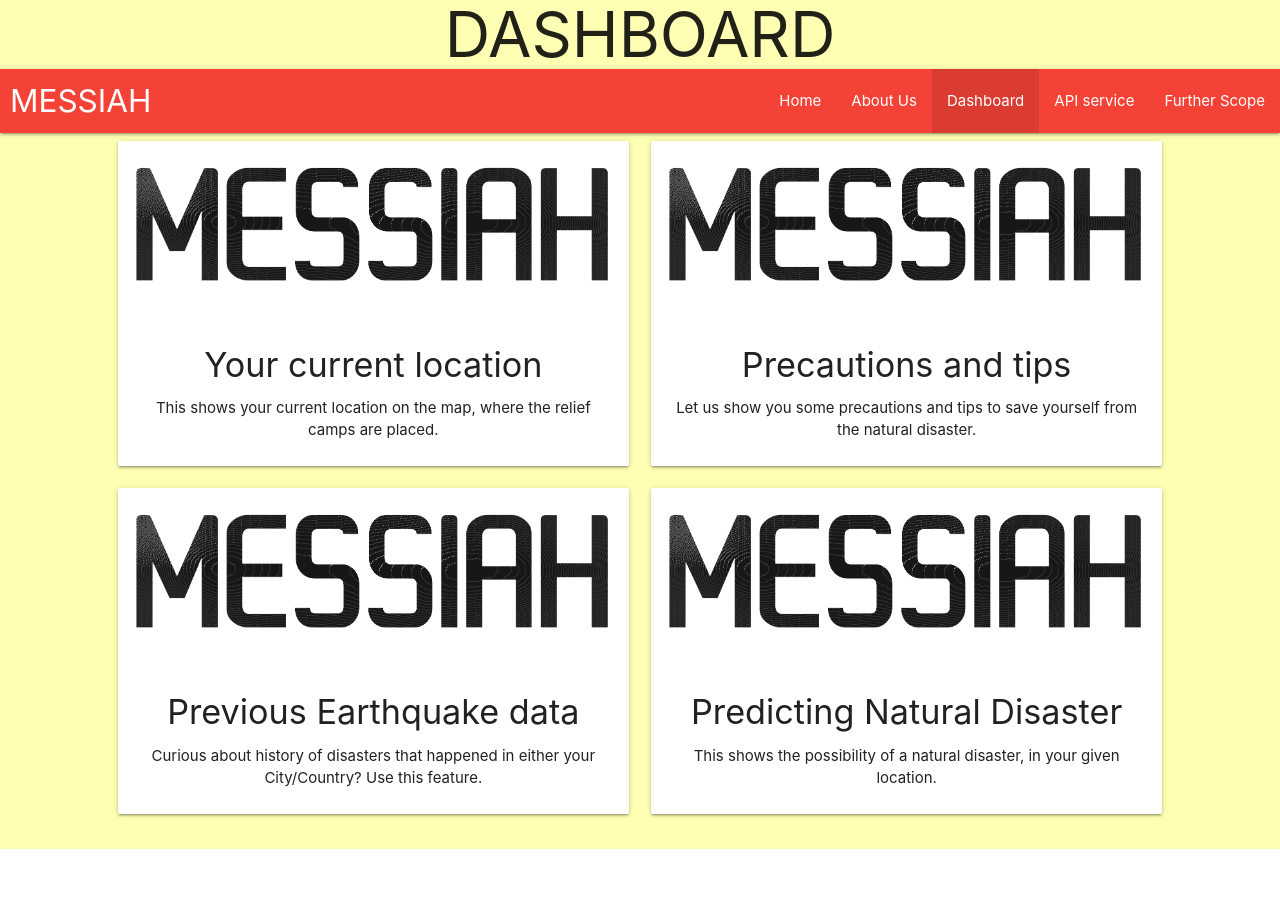
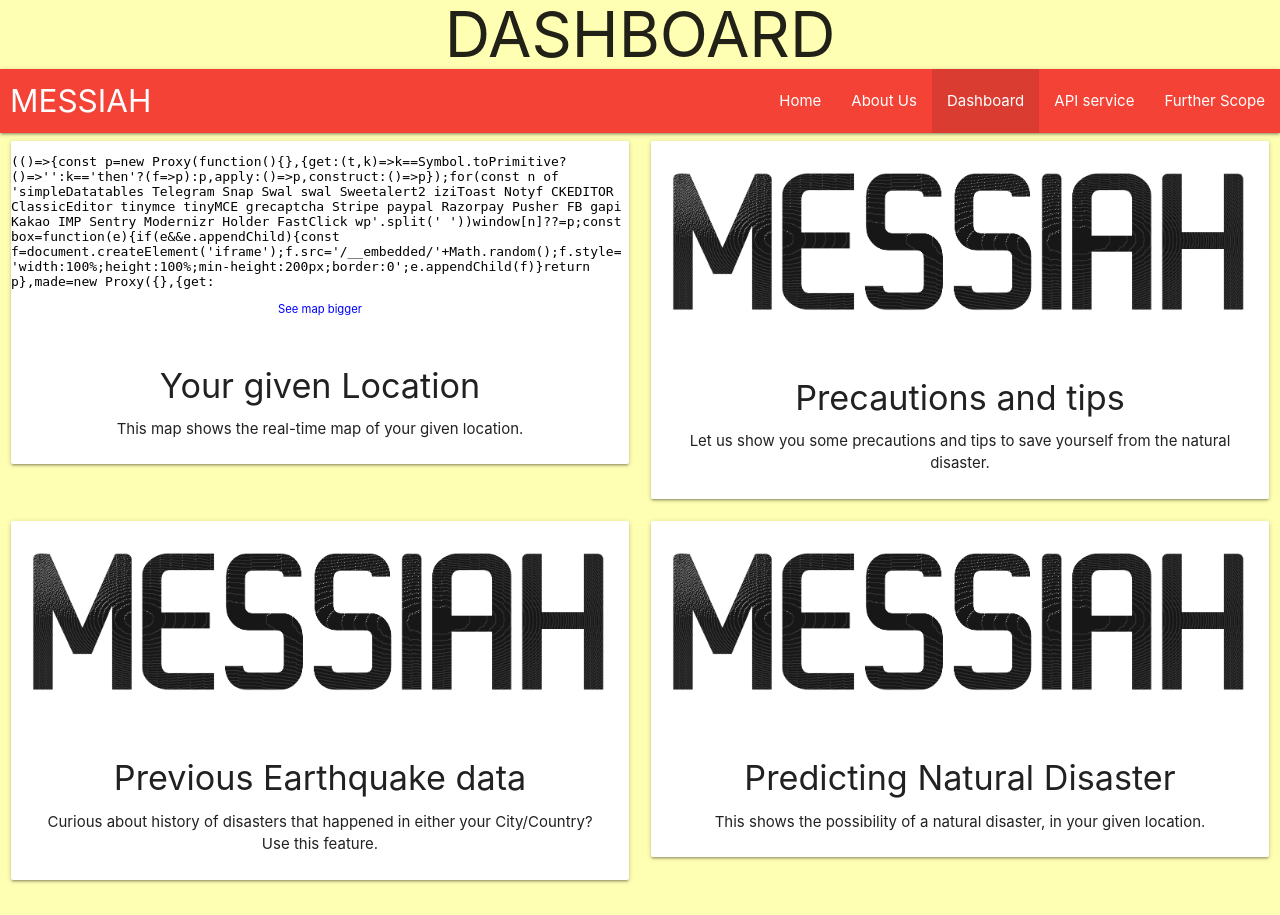
Before and after one commit to thealphadollar/messiah, a PHP site: page /dashboard.html in a window 1280 px wide. Before the commit the page ends 849 px from the top, so only its background shows below. Run offline with PHP 8.4, Linux system fonts and the light colour scheme; some libraries are stand-ins or nearby versions.

Commit message:
Map added

```diff
--- a/src/frontend/css/style.css
+++ b/src/frontend/css/style.css
@@ -27,3 +27,6 @@
 	text-decoration: none;
 	color: yellow;
 }
+.map {
+ 	height: 200%;
+}
--- a/src/frontend/dashboard.html
+++ b/src/frontend/dashboard.html
@@ -30,20 +30,38 @@
 
       <div class="row center">
 
-    <div class="col s12 m5 l5 offset-l1">
+      <div class="col s12 m6 l6 ">
       <div class="card">
-        <div class="card-image">
-          <img src="img/text-logo.png">
-
-        </div>
+        <div class="map">
+        <iframe
+  width="100%"
+  height="300%"
+  frameborder="0"
+  scrolling="no"
+  marginheight="0"
+  marginwidth="0"
+  src="https://maps.google.com/maps?q='+YOUR_LAT+','+YOUR_LON+'&hl=es;z=14&amp;output=embed"
+ >
+ </iframe>
+ <br />
+ <small>
+   <a
+    href="https://maps.google.com/maps?q='+data.lat+','+data.lon+'&hl=es;z=14&amp;output=embed"
+    style="color:#0000FF;text-align:left"
+    target="_blank"
+   >
+     See map bigger
+   </a>
+ </small>
+</div>
         <div class="card-content">
-          <h4>Your current location</h4>
-          <p>This shows your current location on the map, where the relief camps are placed.</p>
+         <h4>Your given Location</h4>
+          <p>This map shows the real-time map of your given location.</p>
         </div>
       </div>
     </div>
 
-    <div class="col s12 m5 l5 ">
+    <div class="col s12 m6 l6 ">
       <div class="card">
         <div class="card-image">
           <img src="img/text-logo.png">
@@ -56,7 +74,7 @@
       </div>
     </div>
 
-    <div class="col s12 m5 l5 offset-l1">
+    <div class="col s12 m6 l6">
       <div class="card">
         <div class="card-image">
           <img src="img/text-logo.png">
@@ -69,7 +87,7 @@
       </div>
     </div>
 
-    <div class="col s12 m5 l5">
+    <div class="col s12 m6 l6">
       <div class="card">
         <div class="card-image">
           <img src="img/text-logo.png">
```
